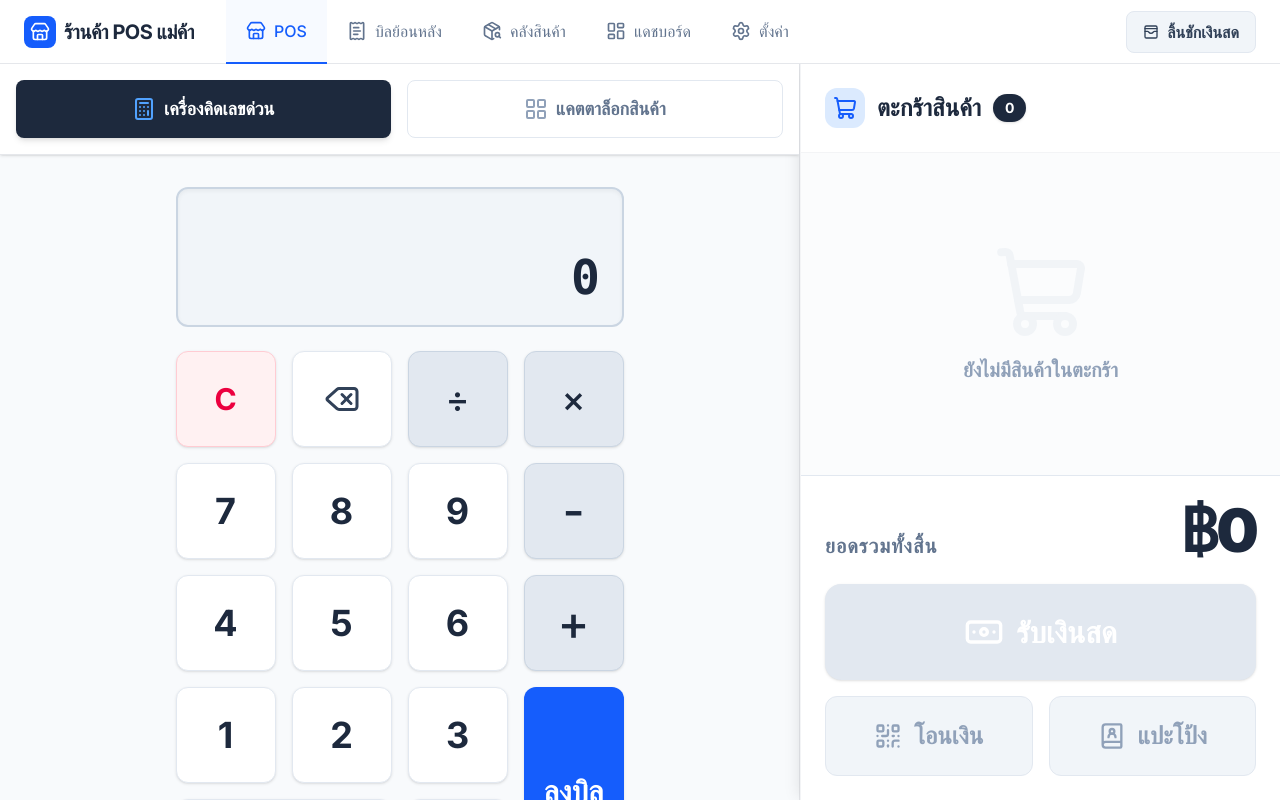
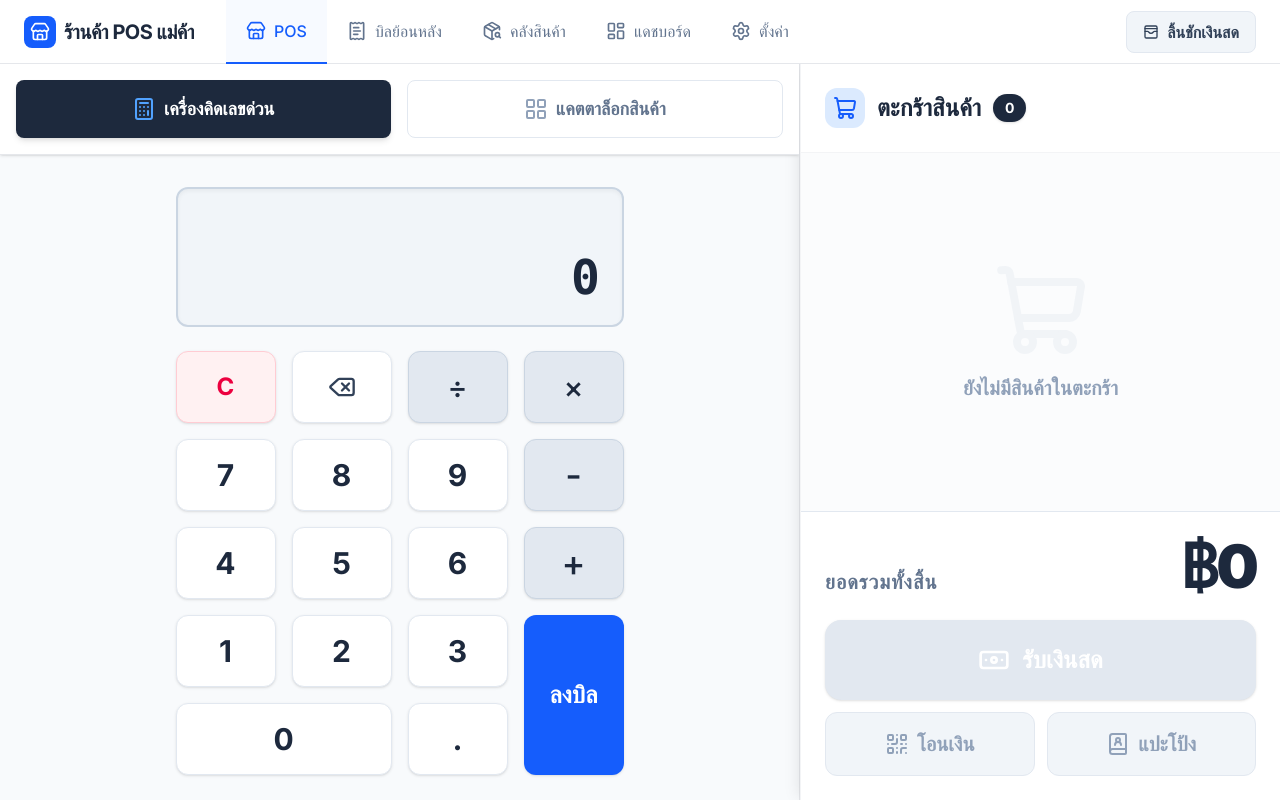
Before and after one commit to phuriphat264/Pos, a Next.js app: page / in a window 1280 px wide. Built offline with nearby package versions, Linux system fonts and the light colour scheme.

Commit message:
Resize buttons to fit iPad screen

```diff
--- a/src/components/pos/PosLeftPanel.tsx
+++ b/src/components/pos/PosLeftPanel.tsx
@@ -148,34 +148,34 @@ export function PosLeftPanel() {
             {/* Keypad */}
             <div className="grid grid-cols-4 gap-4 flex-1 content-start">
               {/* Row 1 */}
-              <button onClick={() => handleCalcPress('C')} className="h-24 text-3xl font-bold rounded-xl shadow-sm border border-rose-200 bg-rose-50 text-rose-600 hover:bg-rose-100 active:bg-rose-200 transition-colors">C</button>
-              <button onClick={() => handleCalcPress('DEL')} className="h-24 flex items-center justify-center font-bold rounded-xl shadow-sm border border-slate-200 bg-white text-slate-700 hover:bg-slate-50 active:bg-slate-100 transition-colors"><Delete className="w-9 h-9" /></button>
-              <button onClick={() => handleCalcPress('/')} className="h-24 text-4xl font-medium rounded-xl shadow-sm border border-slate-300 bg-slate-200 text-slate-800 hover:bg-slate-300 active:bg-slate-400 transition-colors">÷</button>
-              <button onClick={() => handleCalcPress('*')} className="h-24 text-4xl font-medium rounded-xl shadow-sm border border-slate-300 bg-slate-200 text-slate-800 hover:bg-slate-300 active:bg-slate-400 transition-colors">×</button>
+              <button onClick={() => handleCalcPress('C')} className="h-[72px] text-2xl font-bold rounded-xl shadow-sm border border-rose-200 bg-rose-50 text-rose-600 hover:bg-rose-100 active:bg-rose-200 transition-colors">C</button>
+              <button onClick={() => handleCalcPress('DEL')} className="h-[72px] flex items-center justify-center font-bold rounded-xl shadow-sm border border-slate-200 bg-white text-slate-700 hover:bg-slate-50 active:bg-slate-100 transition-colors"><Delete className="w-7 h-7" /></button>
+              <button onClick={() => handleCalcPress('/')} className="h-[72px] text-3xl font-medium rounded-xl shadow-sm border border-slate-300 bg-slate-200 text-slate-800 hover:bg-slate-300 active:bg-slate-400 transition-colors">÷</button>
+              <button onClick={() => handleCalcPress('*')} className="h-[72px] text-3xl font-medium rounded-xl shadow-sm border border-slate-300 bg-slate-200 text-slate-800 hover:bg-slate-300 active:bg-slate-400 transition-colors">×</button>
 
               {/* Row 2 */}
-              <button onClick={() => handleCalcPress('7')} className="h-24 text-4xl font-bold rounded-xl shadow-sm border border-slate-200 bg-white text-slate-800 hover:bg-slate-50 active:bg-slate-100 transition-colors">7</button>
-              <button onClick={() => handleCalcPress('8')} className="h-24 text-4xl font-bold rounded-xl shadow-sm border border-slate-200 bg-white text-slate-800 hover:bg-slate-50 active:bg-slate-100 transition-colors">8</button>
-              <button onClick={() => handleCalcPress('9')} className="h-24 text-4xl font-bold rounded-xl shadow-sm border border-slate-200 bg-white text-slate-800 hover:bg-slate-50 active:bg-slate-100 transition-colors">9</button>
-              <button onClick={() => handleCalcPress('-')} className="h-24 text-5xl font-medium rounded-xl shadow-sm border border-slate-300 bg-slate-200 text-slate-800 hover:bg-slate-300 active:bg-slate-400 transition-colors">-</button>
+              <button onClick={() => handleCalcPress('7')} className="h-[72px] text-3xl font-bold rounded-xl shadow-sm border border-slate-200 bg-white text-slate-800 hover:bg-slate-50 active:bg-slate-100 transition-colors">7</button>
+              <button onClick={() => handleCalcPress('8')} className="h-[72px] text-3xl font-bold rounded-xl shadow-sm border border-slate-200 bg-white text-slate-800 hover:bg-slate-50 active:bg-slate-100 transition-colors">8</button>
+              <button onClick={() => handleCalcPress('9')} className="h-[72px] text-3xl font-bold rounded-xl shadow-sm border border-slate-200 bg-white text-slate-800 hover:bg-slate-50 active:bg-slate-100 transition-colors">9</button>
+              <button onClick={() => handleCalcPress('-')} className="h-[72px] text-4xl font-medium rounded-xl shadow-sm border border-slate-300 bg-slate-200 text-slate-800 hover:bg-slate-300 active:bg-slate-400 transition-colors">-</button>
 
               {/* Row 3 */}
-              <button onClick={() => handleCalcPress('4')} className="h-24 text-4xl font-bold rounded-xl shadow-sm border border-slate-200 bg-white text-slate-800 hover:bg-slate-50 active:bg-slate-100 transition-colors">4</button>
-              <button onClick={() => handleCalcPress('5')} className="h-24 text-4xl font-bold rounded-xl shadow-sm border border-slate-200 bg-white text-slate-800 hover:bg-slate-50 active:bg-slate-100 transition-colors">5</button>
-              <button onClick={() => handleCalcPress('6')} className="h-24 text-4xl font-bold rounded-xl shadow-sm border border-slate-200 bg-white text-slate-800 hover:bg-slate-50 active:bg-slate-100 transition-colors">6</button>
-              <button onClick={() => handleCalcPress('+')} className="h-24 text-5xl font-medium rounded-xl shadow-sm border border-slate-300 bg-slate-200 text-slate-800 hover:bg-slate-300 active:bg-slate-400 transition-colors">+</button>
+              <button onClick={() => handleCalcPress('4')} className="h-[72px] text-3xl font-bold rounded-xl shadow-sm border border-slate-200 bg-white text-slate-800 hover:bg-slate-50 active:bg-slate-100 transition-colors">4</button>
+              <button onClick={() => handleCalcPress('5')} className="h-[72px] text-3xl font-bold rounded-xl shadow-sm border border-slate-200 bg-white text-slate-800 hover:bg-slate-50 active:bg-slate-100 transition-colors">5</button>
+              <button onClick={() => handleCalcPress('6')} className="h-[72px] text-3xl font-bold rounded-xl shadow-sm border border-slate-200 bg-white text-slate-800 hover:bg-slate-50 active:bg-slate-100 transition-colors">6</button>
+              <button onClick={() => handleCalcPress('+')} className="h-[72px] text-4xl font-medium rounded-xl shadow-sm border border-slate-300 bg-slate-200 text-slate-800 hover:bg-slate-300 active:bg-slate-400 transition-colors">+</button>
 
               {/* Row 4 */}
-              <button onClick={() => handleCalcPress('1')} className="h-24 text-4xl font-bold rounded-xl shadow-sm border border-slate-200 bg-white text-slate-800 hover:bg-slate-50 active:bg-slate-100 transition-colors">1</button>
-              <button onClick={() => handleCalcPress('2')} className="h-24 text-4xl font-bold rounded-xl shadow-sm border border-slate-200 bg-white text-slate-800 hover:bg-slate-50 active:bg-slate-100 transition-colors">2</button>
-              <button onClick={() => handleCalcPress('3')} className="h-24 text-4xl font-bold rounded-xl shadow-sm border border-slate-200 bg-white text-slate-800 hover:bg-slate-50 active:bg-slate-100 transition-colors">3</button>
-              <button onClick={handleAddToBill} className="col-span-1 row-span-2 h-full bg-blue-600 hover:bg-blue-700 text-white text-3xl font-bold rounded-xl shadow-sm transition-colors flex flex-col items-center justify-center">
+              <button onClick={() => handleCalcPress('1')} className="h-[72px] text-3xl font-bold rounded-xl shadow-sm border border-slate-200 bg-white text-slate-800 hover:bg-slate-50 active:bg-slate-100 transition-colors">1</button>
+              <button onClick={() => handleCalcPress('2')} className="h-[72px] text-3xl font-bold rounded-xl shadow-sm border border-slate-200 bg-white text-slate-800 hover:bg-slate-50 active:bg-slate-100 transition-colors">2</button>
+              <button onClick={() => handleCalcPress('3')} className="h-[72px] text-3xl font-bold rounded-xl shadow-sm border border-slate-200 bg-white text-slate-800 hover:bg-slate-50 active:bg-slate-100 transition-colors">3</button>
+              <button onClick={handleAddToBill} className="col-span-1 row-span-2 h-full bg-blue-600 hover:bg-blue-700 text-white text-2xl font-bold rounded-xl shadow-sm transition-colors flex flex-col items-center justify-center">
                 <span>ลงบิล</span>
               </button>
 
               {/* Row 5 */}
-              <button onClick={() => handleCalcPress('0')} className="col-span-2 h-24 text-4xl font-bold rounded-xl shadow-sm border border-slate-200 bg-white text-slate-800 hover:bg-slate-50 active:bg-slate-100 transition-colors">0</button>
-              <button onClick={() => handleCalcPress('.')} className="h-24 text-4xl font-bold rounded-xl shadow-sm border border-slate-200 bg-white text-slate-800 hover:bg-slate-50 active:bg-slate-100 transition-colors">.</button>
+              <button onClick={() => handleCalcPress('0')} className="col-span-2 h-[72px] text-3xl font-bold rounded-xl shadow-sm border border-slate-200 bg-white text-slate-800 hover:bg-slate-50 active:bg-slate-100 transition-colors">0</button>
+              <button onClick={() => handleCalcPress('.')} className="h-[72px] text-3xl font-bold rounded-xl shadow-sm border border-slate-200 bg-white text-slate-800 hover:bg-slate-50 active:bg-slate-100 transition-colors">.</button>
             </div>
           </div>
         ) : (
--- a/src/components/pos/PosRightPanel.tsx
+++ b/src/components/pos/PosRightPanel.tsx
@@ -122,29 +122,29 @@ export function PosRightPanel() {
         </div>
 
         {paymentMode === 'none' ? (
-          <div className="grid grid-cols-2 gap-4">
+          <div className="grid grid-cols-2 gap-3">
             <button
               disabled={cart.length === 0}
               onClick={() => setPaymentMode('cash')}
-              className="col-span-2 h-24 bg-emerald-600 hover:bg-emerald-700 disabled:bg-slate-200 text-white rounded-2xl font-bold text-3xl flex items-center justify-center space-x-3 active:scale-[0.98] transition-colors shadow-sm"
+              className="col-span-2 h-[80px] bg-emerald-600 hover:bg-emerald-700 disabled:bg-slate-200 text-white rounded-2xl font-bold text-2xl flex items-center justify-center space-x-3 active:scale-[0.98] transition-colors shadow-sm"
             >
-              <Banknote className="w-10 h-10" />
+              <Banknote className="w-8 h-8" />
               <span>รับเงินสด</span>
             </button>
             <button
               disabled={cart.length === 0}
               onClick={() => setPaymentMode('promptpay')}
-              className="h-20 bg-slate-100 hover:bg-blue-600 hover:text-white disabled:bg-slate-100 disabled:text-slate-400 text-slate-700 rounded-xl font-bold text-2xl flex items-center justify-center space-x-3 active:scale-[0.98] transition-all border border-slate-200 hover:border-transparent"
+              className="h-[64px] bg-slate-100 hover:bg-blue-600 hover:text-white disabled:bg-slate-100 disabled:text-slate-400 text-slate-700 rounded-xl font-bold text-xl flex items-center justify-center space-x-2 active:scale-[0.98] transition-all border border-slate-200 hover:border-transparent"
             >
-              <QrCode className="w-7 h-7" />
+              <QrCode className="w-6 h-6" />
               <span>โอนเงิน</span>
             </button>
             <button
               disabled={cart.length === 0}
               onClick={() => setPaymentMode('credit')}
-              className="h-20 bg-slate-100 hover:bg-slate-800 hover:text-white disabled:bg-slate-100 disabled:text-slate-400 text-slate-700 rounded-xl font-bold text-2xl flex items-center justify-center space-x-3 active:scale-[0.98] transition-all border border-slate-200 hover:border-transparent"
+              className="h-[64px] bg-slate-100 hover:bg-slate-800 hover:text-white disabled:bg-slate-100 disabled:text-slate-400 text-slate-700 rounded-xl font-bold text-xl flex items-center justify-center space-x-2 active:scale-[0.98] transition-all border border-slate-200 hover:border-transparent"
             >
-              <BookUser className="w-7 h-7" />
+              <BookUser className="w-6 h-6" />
               <span>แปะโป้ง</span>
             </button>
           </div>
```
